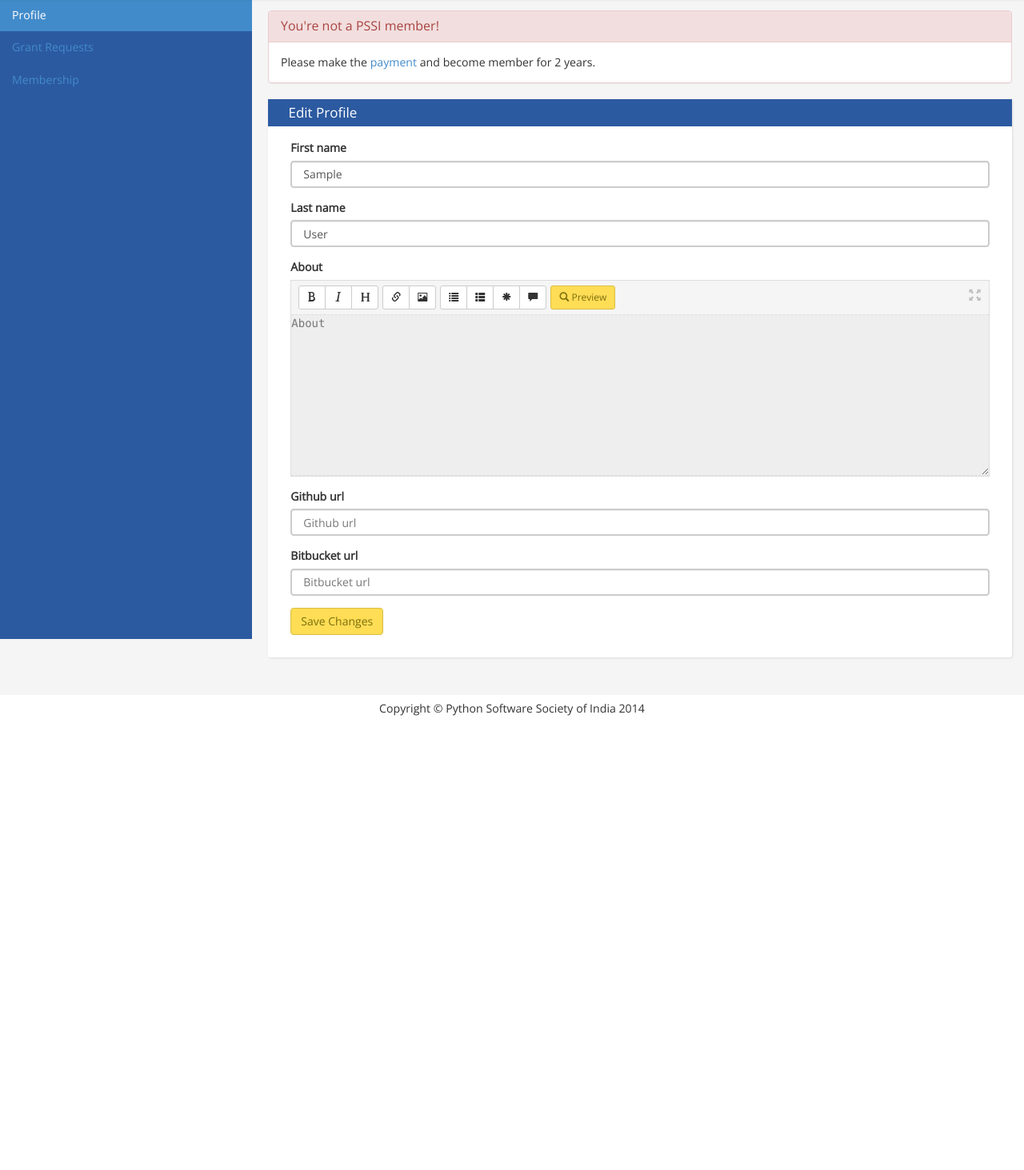
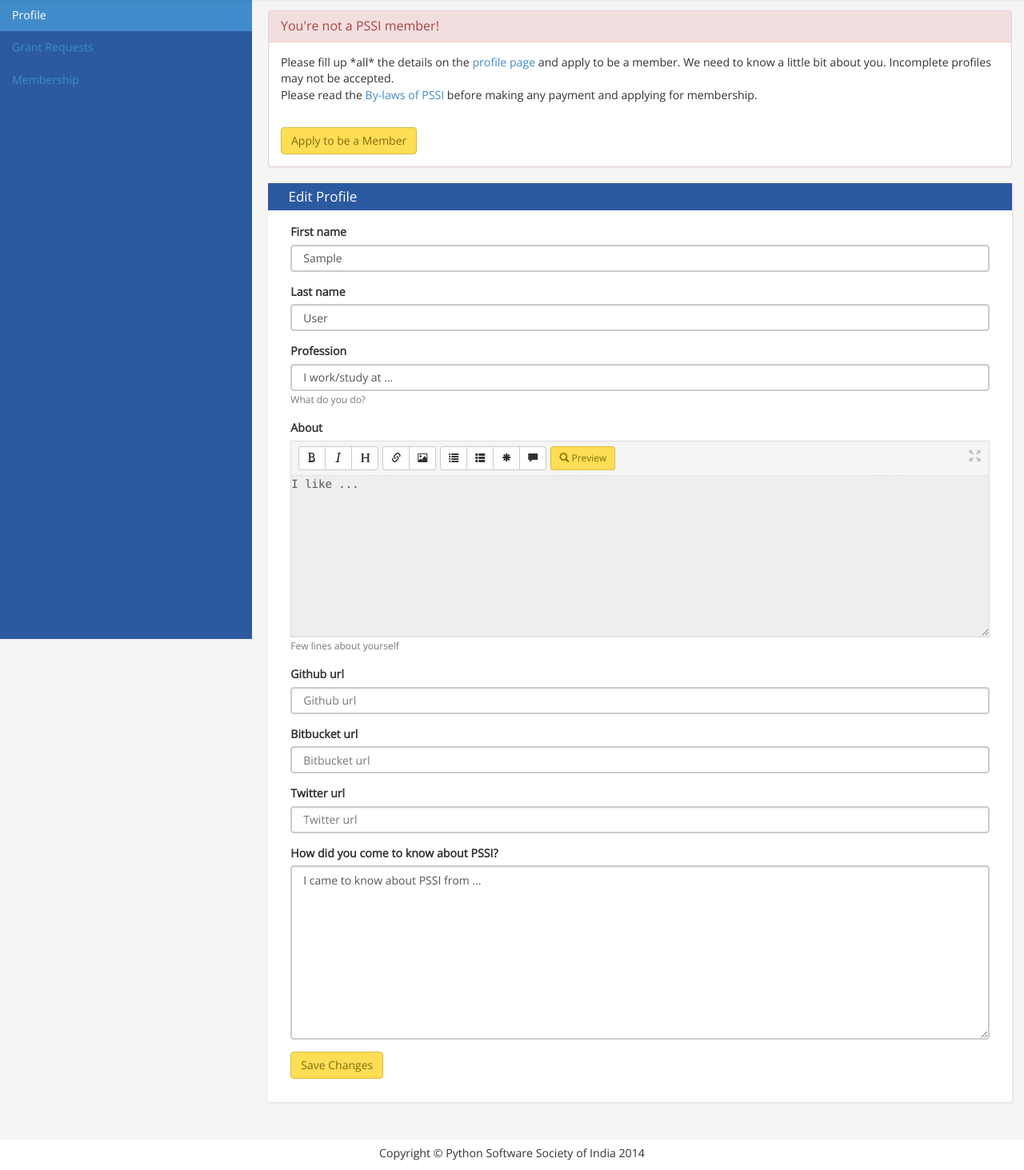
Before and after one commit to pythonindia/pssi.org.in, a Django app: page /profile/ in a window 1280 px wide. Shown: the part 72-1535 px from the top of the page at 80% size. Before the commit the page ends 967 px from the top, so only its background shows below. Run offline with Django 3.2, Linux system fonts and the light colour scheme; the visitor is signed in with stand-in values (Sample User, id 1); data comes from the database, SQL or seed files in the repository; some libraries are stand-ins or nearby versions.

Commit message:
almost completed membership flow

```diff
--- a/apps/accounts/forms.py
+++ b/apps/accounts/forms.py
@@ -9,5 +9,7 @@ class UserProfileForm(forms.ModelForm):
     class Meta:
         model = UserProfile
         fields = (
-            'first_name', 'last_name', 'about', 'github_url', 'bitbucket_url'
+            'first_name', 'last_name', 'profession', 'about',
+            'github_url', 'bitbucket_url', 'twitter_url',
+            'learned_about_pssi'
         )
--- a/apps/accounts/models.py
+++ b/apps/accounts/models.py
@@ -2,9 +2,10 @@ from django.db import models
 from django.conf import settings
 from django.utils import timezone
 from django.dispatch import receiver
-from django.db.models.signals import post_save
+from django.db.models.signals import post_save, pre_save
 from django.db.utils import DatabaseError
 from django.db.models import Q
+from django.utils.functional import cached_property
 from common.models import BaseModel
 
 
@@ -12,14 +13,27 @@ class UserProfile(BaseModel):
     user = models.OneToOneField(
         settings.AUTH_USER_MODEL, related_name="profile"
     )
-    about = models.TextField(blank=True, null=True)
+    profession = models.CharField(
+        help_text="What do you do?",
+        max_length=200,
+        default="I work/study at ..."
+    )
+    about = models.TextField(
+        help_text="Few lines about yourself",
+        default="I like ..."
+    )
     github_url = models.URLField(blank=True, null=True)
     bitbucket_url = models.URLField(blank=True, null=True)
+    twitter_url = models.URLField(blank=True, null=True)
+    learned_about_pssi = models.TextField(
+        "How did you come to know about PSSI?",
+        default="I came to know about PSSI from ..."
+    )
 
     def __str__(self):
         return self.user.get_full_name()
 
-    @property
+    @cached_property
     def is_pssi_member(self):
         now = timezone.now()
         return self.membership_history.filter(
@@ -28,14 +42,41 @@ class UserProfile(BaseModel):
         ).count() > 0
 
 
+class MembershipApplication(BaseModel):
+    APPLICATION_STATUS_CHOICES = (
+        ('u', 'Under Review'),
+        ('a', 'Approved')
+    )
+
+    profile = models.OneToOneField(
+        'UserProfile'
+    )
+    status = models.CharField(
+        "Membership Application Status", max_length=1,
+        choices=APPLICATION_STATUS_CHOICES, default='u'
+    )
+
+
+@receiver(post_save, sender=MembershipApplication)
+def membership_application_created(sender, **kwargs):
+    if kwargs['created'] is True:
+        # FIXME: Send mail to staffs
+        pass
+
+
+@receiver(pre_save, sender=MembershipApplication)
+def membership_application_approved(sender, **kwargs):
+    application = sender.objects.get(pk=kwargs.get('instance').pk)
+
+    if application.status == 'u' and kwargs.get('instance').status == 'a':
+        # FIXME: Send mail to user
+        print('application approved')
+
+
 class Membership(BaseModel):
     PAYMENT_METHOD_CHOICES = (
         ('on', 'Online'),
         ('off', 'Offline'),
-    )
-    MEMBERSHIP_STATUS_CHOICES = (
-        ('u', 'Under Review'),
-        ('a', 'Approved')
     )
 
     profile = models.ForeignKey(
@@ -46,9 +87,6 @@ class Membership(BaseModel):
     payment = models.ForeignKey('payments.Payment', blank=True, null=True)
     payment_method = models.CharField(
         max_length=3, choices=PAYMENT_METHOD_CHOICES, default='on'
-    )
-    status = models.CharField(
-        "Status", max_length=1, choices=MEMBERSHIP_STATUS_CHOICES, default='u'
     )
 
     def __str__(self):
--- a/apps/accounts/urls.py
+++ b/apps/accounts/urls.py
@@ -1,5 +1,6 @@
 from django.conf.urls import patterns, url
-from .views import (ProfileView, GrantRequestListView, MembershipView)
+from .views import (ProfileView, GrantRequestListView, MembershipView,
+                    MembershipApplyView)
 
 urlpatterns = patterns(
     '',
@@ -9,4 +10,5 @@ urlpatterns = patterns(
         name='profile_grantreq_list'),
 
     url(r'^membership/$', MembershipView.as_view(), name='profile_membership'),
+    url(r'^membership/apply/$', MembershipApplyView.as_view(), name='profile_membership_apply'),
 )
--- a/apps/accounts/views.py
+++ b/apps/accounts/views.py
@@ -1,9 +1,12 @@
 from django.views.generic.base import TemplateView
 from django.views.generic.edit import UpdateView
 from django.views.generic.list import ListView
-from django.core.urlresolvers import reverse_lazy
+from django.views.generic import View
+from django.core.urlresolvers import reverse_lazy, reverse
+from django.shortcuts import redirect
 from django.contrib.auth import get_user_model
-from .models import UserProfile, Membership
+from django.contrib import messages
+from .models import UserProfile, Membership, MembershipApplication
 from .forms import UserProfileForm
 from common.views import LoginRequiredMixin
 from grants.models import GrantRequest
@@ -50,15 +53,35 @@ class GrantRequestListView(LoginRequiredMixin, ListView):
         return self.request.user.grantrequest_set.all()
 
 
+class MembershipApplyView(LoginRequiredMixin, View):
+    def post(self, request, *args, **kwargs):
+        application, created = MembershipApplication.objects.get_or_create(
+            profile__user_id=self.request.user.pk
+        )
+
+        if created:
+            messages.info(
+                self.request, 'We have received the application.')
+        else:
+            messages.info(
+                self.request, 'You have already applied.')
+
+        return redirect(reverse('profile_membership'))
+
+
 class MembershipView(LoginRequiredMixin, ListView):
     model = Membership
     template_name = 'profile/membership.html'
     context_object_name = 'membership_history'
 
     def get_queryset(self):
-        return self.request.user.profile.membership_history.all()
+        profile, created = UserProfile.objects.get_or_create(
+            user_id=self.request.user.pk
+        )
+        return profile.membership_history.all().select_related()
 
     def get_context_data(self, **kwargs):
         context = super(MembershipView, self).get_context_data(**kwargs)
         context['user_profile'] = self.request.user.profile
+        context['payment_history'] = self.request.user.payment_set.all().select_related()
         return context
--- a/templates/profile/profile_base.html
+++ b/templates/profile/profile_base.html
@@ -13,14 +13,29 @@
         <div class="col-sm-9 push-1-top">
             {% block notifications %}
                 {% if not user_profile.is_pssi_member %}
-                    <div class="panel panel-danger">
-                        <div class="panel-heading">
-                            <h3 class="panel-title">You're not a PSSI member!</h3>
+                    {% if not user_profile.membershipapplication %}
+                        <div class="panel panel-danger">
+                            <div class="panel-heading">
+                                <h3 class="panel-title">You're not a PSSI member!</h3>
+                            </div>
+                            <div class="panel-body">
+                                Please fill up *all* the details on the <a href="{% url 'profile_home' %}">profile page</a> and apply to be a member. We need to know a little bit about you. Incomplete profiles may not be accepted. <br>
+                                Please read the <a href="https://docs.google.com/document/d/11OP79kIDNfx9dMpbMztExp4W6amG0ZTZ0UNdGO54fPc/edit" target="_blank">By-laws of PSSI</a> before making any payment and applying for membership.
+                            </div>
+                            <div class="panel-body">
+                                <form action="{% url 'profile_membership_apply' %}" method="post">{% csrf_token %} <input class="btn btn-primary" type="submit" value="Apply to be a Member"> </form>
+                            </div>
                         </div>
-                        <div class="panel-body">
-                            Please make the <a href="{% url 'profile_membership' %}">payment</a> and become member for 2 years.
+                    {% else %}
+                        <div class="panel panel-danger">
+                            <div class="panel-heading">
+                                <h3 class="panel-title">You've applied to be a PSSI member!</h3>
+                            </div>
+                            <div class="panel-body">
+                                Please check the <a href="{% url 'profile_membership' %}">membership</a> page for more details.
+                            </div>
                         </div>
-                    </div>
+                    {% endif %}
                 {% endif %}
             {% endblock %}
 
```
Also changed, not shown: apps/accounts/admin.py (+18 -1 lines), apps/payments/views.py (+7 -4 lines), templates/profile/membership.html (+11 -10 lines), apps/accounts/migrations/0003_auto_20141130_1351.py (added), apps/accounts/migrations/0004_auto_20141130_1748.py (added).
